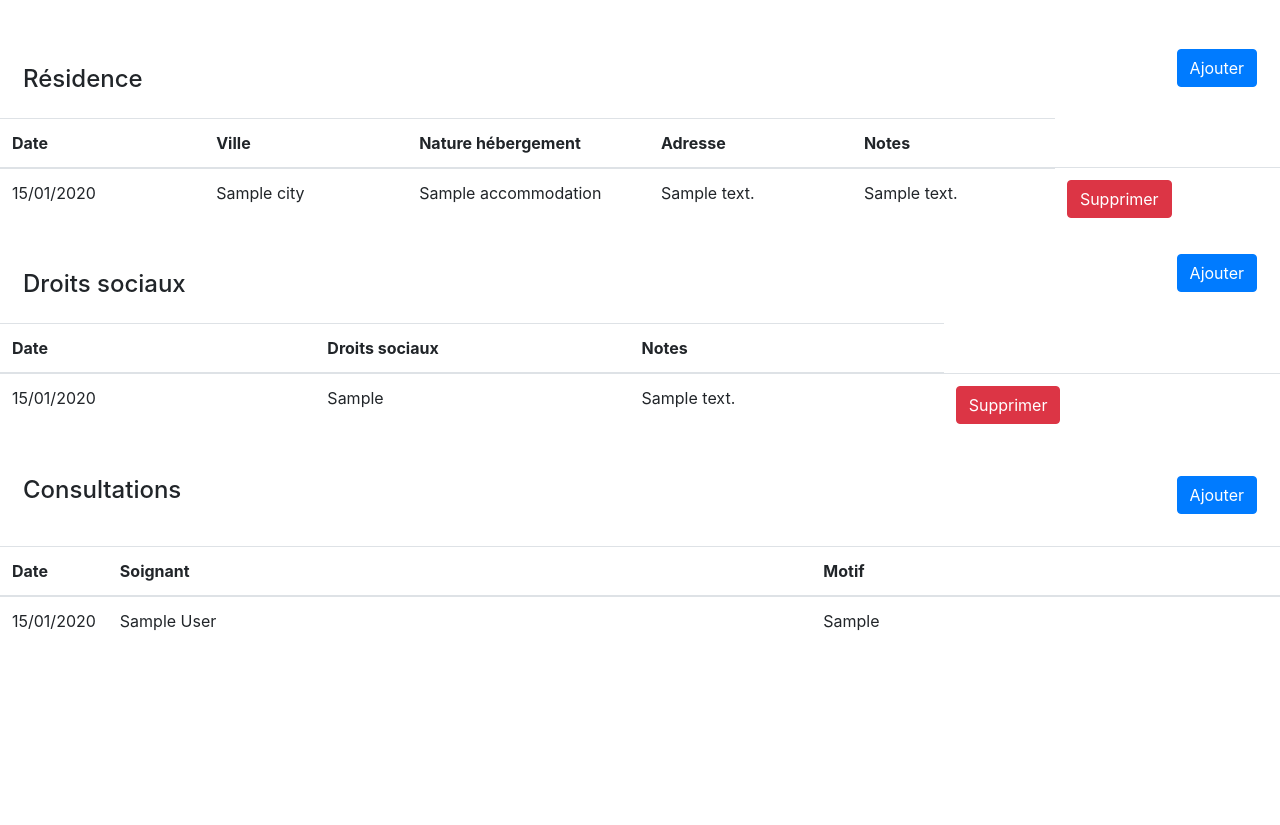
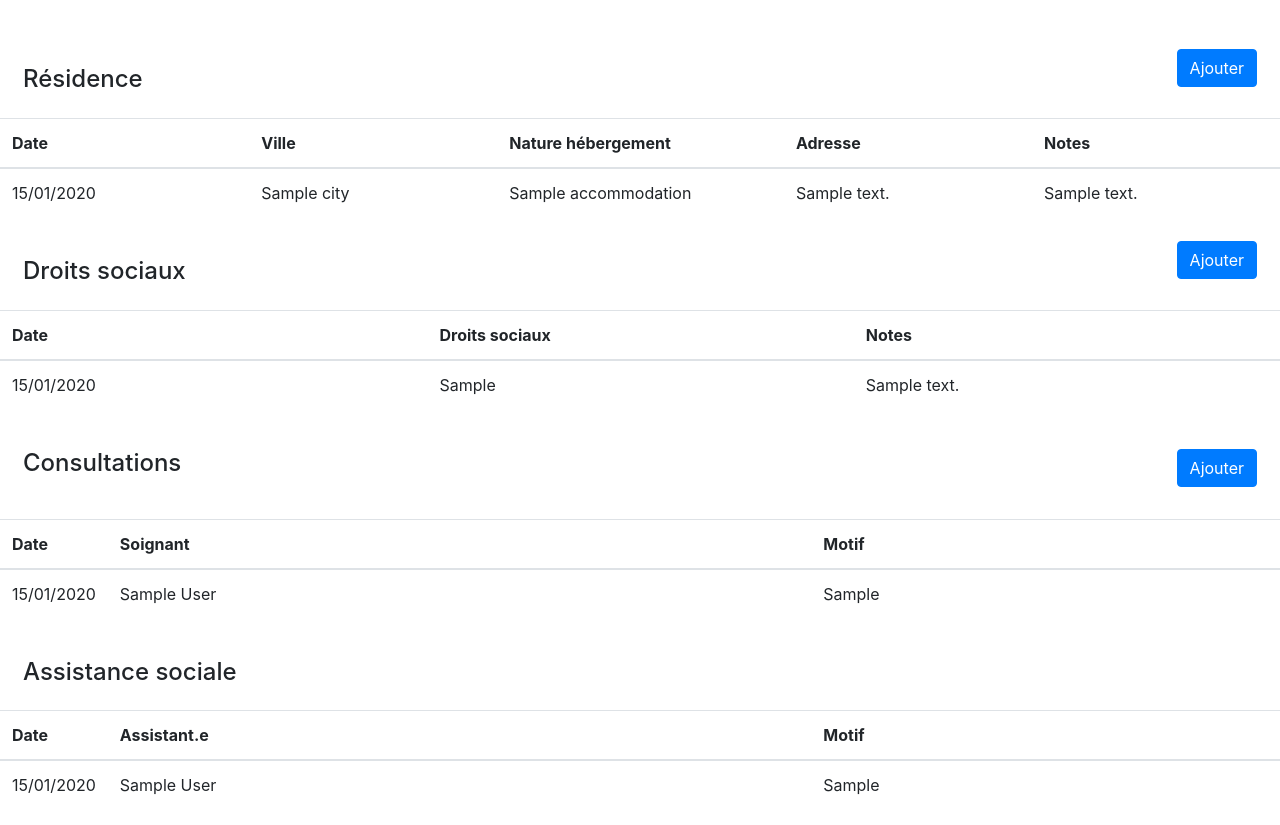
Before and after one commit to moz411/gestebenevole, a Flask app: page /update/1 in a window 1280 px wide. Shown: the part 956-1781 px from the top of the page. Before the commit the page ends 1587 px from the top, so only its background shows below. Run offline with Flask 2, Linux system fonts and the light colour scheme; a user stored in the database is signed in; tables that the repository leaves empty hold one stand-in row (values such as "Sample post"); some libraries are stand-ins or nearby versions.

Commit message:
Assistance sociale

```diff
--- a/app/__init__.py
+++ b/app/__init__.py
@@ -21,7 +21,7 @@ def create_app():
     login_manager.init_app(app)
 
     with app.app_context():
-        from .models import User, Patient, Consultation, Drugstore, Prescription, Orientation, Residency, Coverage
+        from .models import User, Patient, Consultation, Appointment, Drugstore, Prescription, Orientation, Residency, Coverage
         from .main import create_blueprint_for_model
         db.create_all()
 
@@ -35,6 +35,7 @@ def create_app():
     user_blueprint = create_blueprint_for_model(User)
     patient_blueprint = create_blueprint_for_model(Patient)
     consultation_blueprint = create_blueprint_for_model(Consultation)
+    appointment_blueprint = create_blueprint_for_model(Appointment)
     drugstore_blueprint = create_blueprint_for_model(Drugstore)
     prescription_blueprint = create_blueprint_for_model(Prescription)
     orientation_blueprint = create_blueprint_for_model(Orientation)
@@ -45,6 +46,7 @@ def create_app():
     app.register_blueprint(user_blueprint, url_prefix='/utilisateurs')
     app.register_blueprint(patient_blueprint, url_prefix='/patients')
     app.register_blueprint(consultation_blueprint, url_prefix='/consultations')
+    app.register_blueprint(appointment_blueprint, url_prefix='/appointments')
     app.register_blueprint(drugstore_blueprint, url_prefix='/pharmacie')
     app.register_blueprint(prescription_blueprint, url_prefix='/prescriptions')
     app.register_blueprint(orientation_blueprint, url_prefix='/orientations')
--- a/app/main.py
+++ b/app/main.py
@@ -23,7 +23,7 @@ def create_blueprint_for_model(model_class):
             text = sql.text(f"UPDATE drugstore SET qty = qty - {form_data['qty']} WHERE id = {form_data['drugstore']}")
             db.session.execute(text)
             db.session.commit()
-        if model_class.__tablename__ in ['prescription', 'orientation', 'residency', 'coverage']:
+        if model_class.__tablename__ in ['prescription', 'orientation', 'residency', 'coverage', 'appointment']:
             return redirect(request.referrer + '#bottom')
         else:
             return redirect(url_for(f"{model_class.__tablename__}.all"))
@@ -75,7 +75,7 @@ def create_blueprint_for_model(model_class):
     @blueprint.route('/', methods=['GET'])
     @login_required
     def all():
-        if model_class.__tablename__ in ['consultation', 'prescription']:
+        if model_class.__tablename__ in ['consultation', 'prescription', 'appointment']:
             return redirect(url_for(f"patient.all"))
 
         payload = {'table': model_class.__tablename__,
--- a/app/models.py
+++ b/app/models.py
@@ -55,7 +55,7 @@ class Appointment(db.Model):
     id = Column(Integer, primary_key=True)
     date = Column(Date, nullable=False,  info={'name': 'Date'})
     patient = Column(Integer, ForeignKey('patient.id'), nullable=False, info={'name': 'Patient', 'list': 'visible'})
-    healer = Column(Integer,ForeignKey('user.id'), nullable=False, info={'name': 'Assistant.e social.e', 'list': 'visible'})
+    healer = Column(Integer,ForeignKey('user.id'), nullable=False, info={'name': 'Assistant.e', 'list': 'visible'})
     motive = Column(String, nullable=False, info={'name': 'Motif'})
     notes = Column(Text, info={'name': 'Notes'})
 
--- a/app/templates/entry.html
+++ b/app/templates/entry.html
@@ -3,7 +3,7 @@
 
     {% if id and table in [ 'patient', 'consultation'] %}
     <form id="dynamicForm">
-    {% elif id and table in ['user', 'drugstore'] %}
+    {% elif id and table in ['user', 'drugstore', 'appointment'] %}
     <form method="post" action="{{ url_for( table + '.update')  }}/{{ id }}">
     {% else %}
     <form method="post" action="{{ url_for( table + '.create') }}">
@@ -25,7 +25,7 @@
                 {% endfor %}
             </tbody>
         </table>
-        {% if user.role in [1,2,3,6] and ((table in ['user', 'drugstore']) or (not id and table in ['patient'])) %}
+        {% if (table in ['user', 'drugstore', 'appointment']) or (not id and table in ['patient']) %}
         <div class="d-flex justify-content-center">
             <input type="submit" class="btn btn-primary mb-2" value="Soumettre">
         </div>
@@ -60,7 +60,6 @@
 {% set items=residencies %}
 {% set form_action=url_for('residency.create') %}
 {% set delete_action=url_for('residency.delete') %}
-{% set deletable=true %}
 {% set name="patient" %}
 {% set form_fields=[{"label": "Ville", "input": cities | safe}, {"label": "Nature Hébergement", "input": accommodations
 | safe}, {"label": "Adresse", "input": '<input type="text" name="address" class="col-md-12">'}, {"label": "Notes", "input": '<input
@@ -74,7 +73,6 @@
 {% set items=coverages %}
 {% set form_action=url_for('coverage.create') %}
 {% set delete_action=url_for('coverage.delete') %}
-{% set deletable=true %}
 {% set name="patient" %}
 {% set form_fields=[
     {"label": "Couverture", "input": '<select name="current" class="col-md-12">
@@ -131,6 +129,51 @@
     </tbody>
 </table>
 
+
+<div class="container-fluid">
+    <div class="d-flex justify-content-between">
+        <div class="p-2">
+            <p>
+            <h4>Assistance sociale</h4>
+            </p>
+        </div>
+        {% if user.role in [4] %}
+        <div class="p-2">
+            <p>
+            <form method="post" action="{{ url_for('appointment.update')  }}">
+                <input type="number" name="patient" value="{{ id }}" hidden>
+                <input type="number" name="healer" value="{{ user.id }}" hidden>
+                <input type="text" name="date" id="currentDate" hidden>
+                <input type="text" name="motive" hidden>
+                <input type="text" name="notes" hidden>
+                <input type="submit" class="btn btn-primary mb-2" value="Ajouter">
+            </form>
+            </p>
+        </div>
+        {% endif %}
+    </div>
+</div>
+<table class="table">
+    <thead>
+        <tr>
+            <th class="col-md-1">Date</th>
+            <th>Assistant.e</th>
+            <th>Motif</th>
+        </tr>
+    <tbody>
+        {% for appointment in appointments %}
+        {% if user.role in [4] %}
+        <tr class="clickable-row" data-href="{{ url_for('appointment.update') }}/{{appointment.id}}">
+        {% else %}
+        <tr>
+        {% endif %}
+            <td class="col-md-1 date">{{ appointment.date }}</td>
+            <td class="user">{{ appointment.healer }}</td>
+            <td>{{ appointment.motive }}</td>
+        </tr>
+        {% endfor %}
+    </tbody>
+</table>
 {% endif %}
 
 {% if table == 'consultation' and id %}
--- a/app/utils.py
+++ b/app/utils.py
@@ -79,6 +79,7 @@ def generate_rows(model_class, payload):
     before = date.today() - relativedelta(years=100)
     if id and model_class.__tablename__ == 'patient':
         payload['consultations'] = retreive('consultation', 'patient', id)
+        payload['appointments'] = retreive('appointment', 'patient', id)
         payload['residencies'] = retreive('residency', 'patient', id)
         payload['coverages'] = retreive('coverage', 'patient', id)
         payload['datasets'] = prepare_datasets(['user', 'city', 'accommodation'])
```
